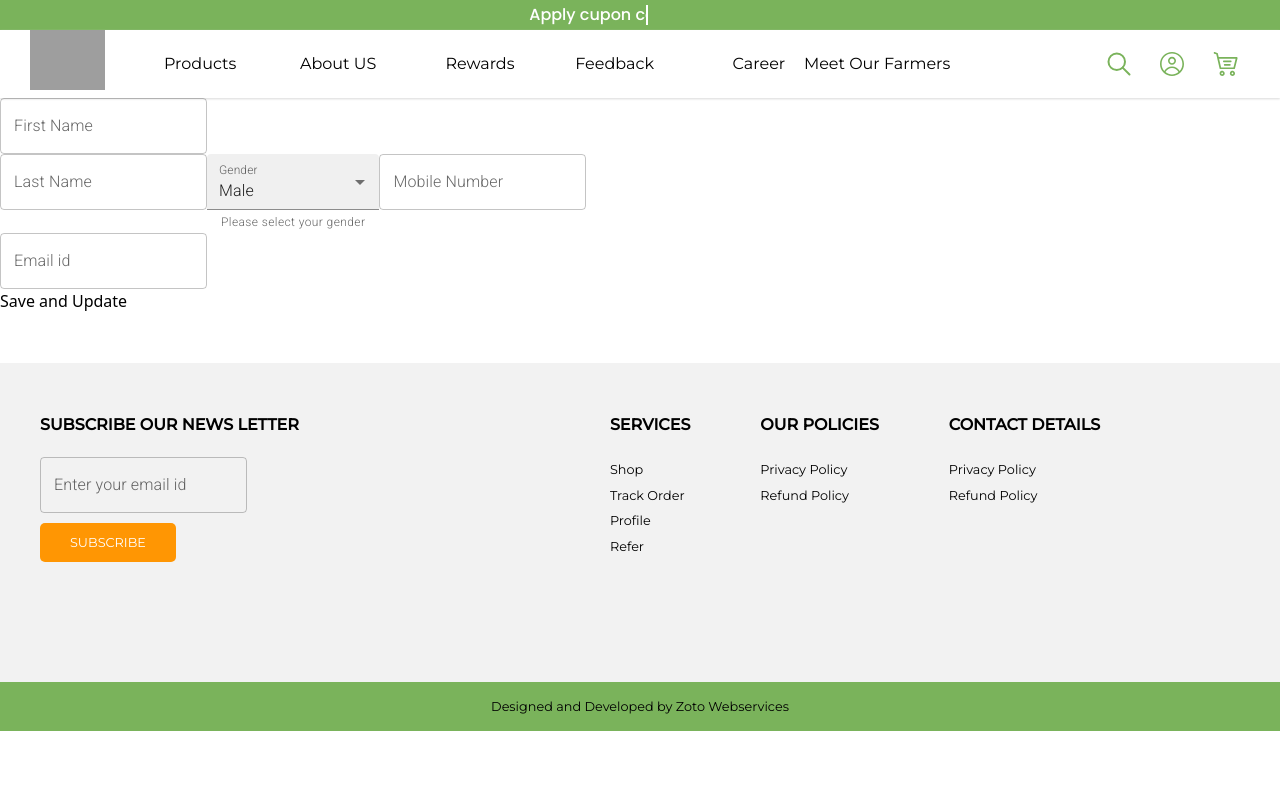
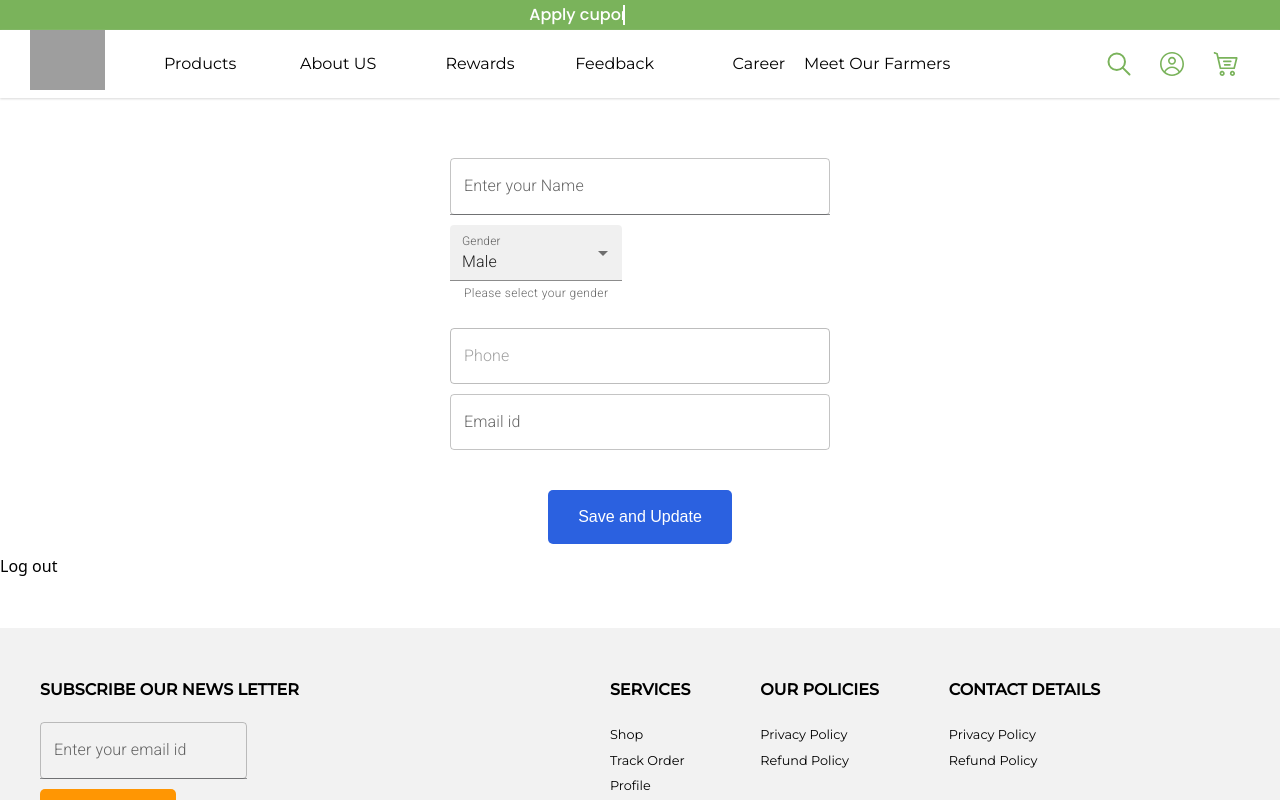
Before and after one commit to Tuhin1904/tuhin-grambahar, a React (Create React App) app: page /profile in a window 1280 px wide. Shown: the top 800 px of the page. Built offline with nearby package versions, Linux system fonts and the light colour scheme; grey boxes are pictures that could not be loaded.

Commit message:
profile sec

```diff
--- a/src/App.js
+++ b/src/App.js
@@ -23,6 +23,8 @@ function AppWrapper({ children }) {
 }
 
 function App() {
+
+
   const router = createBrowserRouter([
     {
       path: '/',
--- a/src/components/NavBar/MobileNavBar.jsx
+++ b/src/components/NavBar/MobileNavBar.jsx
@@ -11,6 +11,18 @@ function MobileNavBar() {
 
   const onClickToggle = () => {
     setOpen(!open);
+  };
+
+  const userRes = localStorage.getItem('user');
+  console.log(userRes);
+
+  const handleLoginComponent = (e) => {
+    if (userRes) {
+      e.preventDefault();
+      console.log('inside if');
+      window.location.href = '/profile';
+      console.log('after');
+    }
   };
 
   return (
@@ -35,7 +47,7 @@ function MobileNavBar() {
           </button>
 
           <button className="p-2 mr-2 duration-500 ease-in-out bg-white text-primary hover:bg-primary hover:text-white">
-            <Link to="/login">
+            <Link to="/login" onClick={handleLoginComponent}>
               <User />
             </Link>
           </button>
--- a/src/components/NavBar/NavBar.jsx
+++ b/src/components/NavBar/NavBar.jsx
@@ -1,9 +1,21 @@
 import React from 'react';
 import './Navbar.css';
 import MobileNavBar from './MobileNavBar';
-import { Link } from 'react-router-dom';
+import { Link} from 'react-router-dom';
 
 function NavBar() {
+  const userRes= localStorage.getItem('user');
+  console.log(userRes)
+
+  const handleLoginComponent = (e) =>{
+    if(userRes){
+      e.preventDefault();
+      console.log('inside if')
+      window.location.href='/profile';
+      console.log('after')
+    }
+  };
+
   return (
     <>
       <MobileNavBar />
@@ -46,7 +58,7 @@ function NavBar() {
             </svg>
           </div>
           <div className="nav-icon-container">
-            <Link to="/login">
+            <Link to="/login" onClick={handleLoginComponent}>
               <svg className="icons icon-user" width="24" height="24" viewBox="0 0 30 30" fill="none">
                 <path
                   fillRule="evenodd"
--- a/src/pages/LoginSignup/Login.jsx
+++ b/src/pages/LoginSignup/Login.jsx
@@ -78,8 +78,8 @@ function Login() {
   const verifyOTP = async () => {
     try {
       const response = await verifyLoginOtp(pNumber, otp);
-      console.log("verify otp response",response.data);
-      localStorage.setItem('user', JSON.stringify(response.data));
+      console.log("verify otp response",response);
+      localStorage.setItem('user', JSON.stringify(response));
 
       console.log('before');
       navigate('/profile');
--- a/src/pages/Profile/Profile.jsx
+++ b/src/pages/Profile/Profile.jsx
@@ -1,9 +1,8 @@
-import React from 'react'
-import classes from './Profile.module.css'
+import React from 'react';
+import classes from './Profile.module.css';
 import Box from '@mui/material/Box';
 import TextField from '@mui/material/TextField';
 import MenuItem from '@mui/material/MenuItem';
-
 
 const Profile = () => {
   const currencies = [
@@ -21,11 +20,11 @@ const Profile = () => {
     },
   ];
   return (
+    <>
       <div className={classes.container}>
         <form action="">
-        <TextField className={classes.textField} label="First Name" variant="outlined" />
+          <TextField className={classes.textField} label="Enter your Name" variant="outlined" />
           <br />
-        <TextField className={classes.textField} label="Last Name" variant="outlined" />
           <TextField
             id="filled-select-currency"
             select
@@ -40,14 +39,17 @@ const Profile = () => {
               </MenuItem>
             ))}
           </TextField>
-        <TextField className={classes.textField} label="Mobile Number" variant="outlined" />
           <br />
-        <TextField className={classes.textField} label="Email id" variant="outlined" />
+          <br />
+          <TextField className={classes.textField} label="Phone" type="phone" variant="outlined" disabled={true} />
+          <TextField className={classes.textField} label="Email id" type="email" variant="outlined" />
 
           <div className={classes.button}>Save and Update</div>
         </form>
       </div>
-  )
-}
+      <button>Log out</button>
+    </>
+  );
+};
 
-export default Profile
+export default Profile;
--- a/src/pages/Profile/Profile.module.css
+++ b/src/pages/Profile/Profile.module.css
@@ -1,29 +1,32 @@
-@media only screen and (max-width: 600px){
-    .container{
+/* @media only screen and (max-width: 600px){ */
+.container {
   margin-top: 50px;
   padding: 10px;
+  max-width: 400px;
+  margin-left: auto;
+  margin-right: auto;
 }
-    .label{
+.label {
   color: rgb(146, 147, 149);
   font-family: 'Rubik', sans-serif;
   display: block;
   margin-bottom: 8px;
   margin-top: 10px;
 }
-    input[type="text"]{
+input[type='text'] {
   outline: none;
   border-bottom: 1px solid rgb(146, 147, 149);
   width: 100%;
 }
-    input[type="text"]:active{
+input[type='text']:active {
   outline: none;
 }
-    .textField{
+.textField {
   display: block;
   width: 100%;
   margin-bottom: 10px !important;
 }
-    .button{
+.button {
   font-family: 'Rubik', sans-serif;
   background-color: rgb(43, 97, 224);
   width: fit-content;
@@ -34,4 +37,4 @@
   color: white;
   border-radius: 5px;
 }
-}
+/* } */
```
Lines whose indentation alone changed are shown as unchanged.
